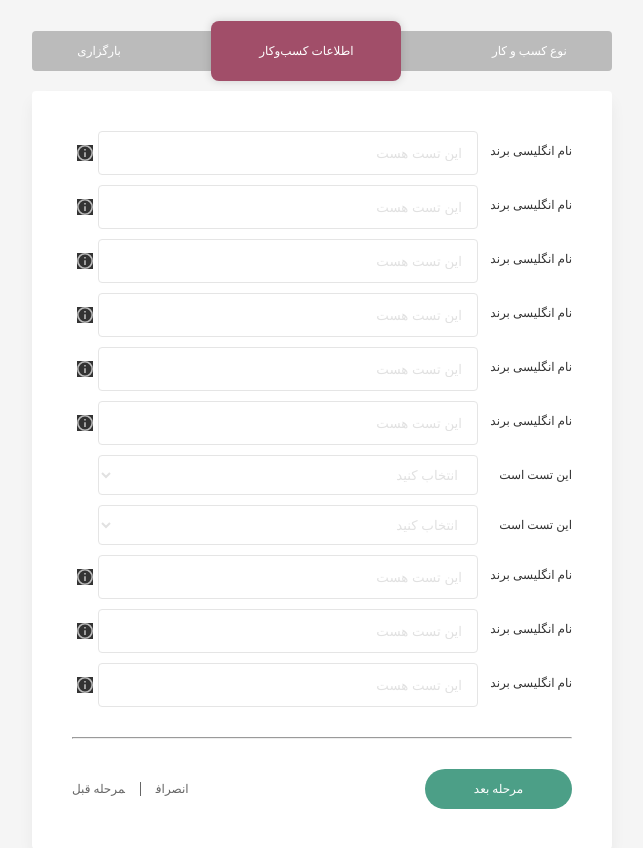
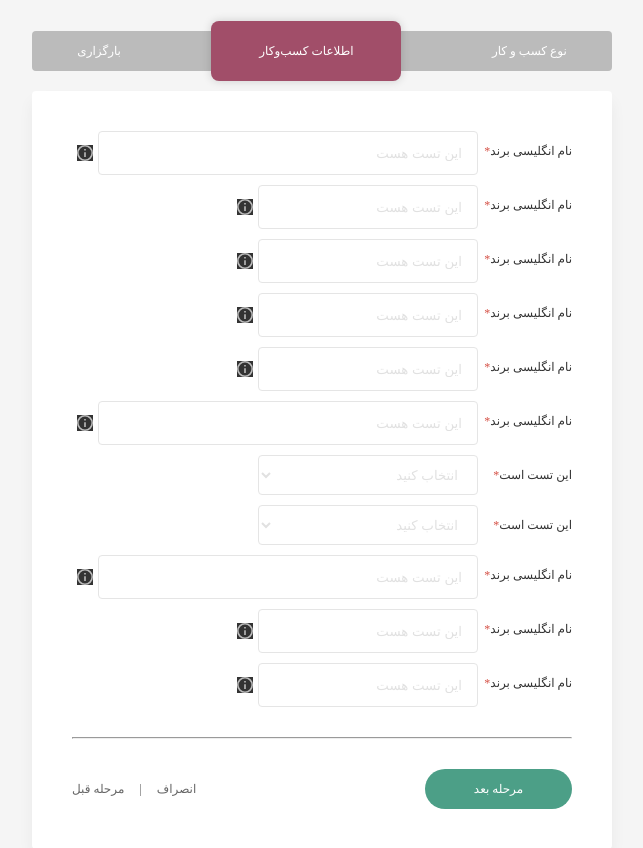
Before and after one commit to Saeed-jlnsi/vandar, a Vue app: page /#/ in a window 1280 px wide. Shown: the part 160-1008 px from the top of the page, without its empty margins (318-961 px from the left). Built offline with nearby package versions, Linux system fonts and the light colour scheme.

Commit message:
Add STAR-ICON and SEPERATOR classes && change the WIDTH of some of the INPUTS

```diff
--- a/src/components/CustomInput/CustomInput.vue
+++ b/src/components/CustomInput/CustomInput.vue
@@ -14,7 +14,7 @@
         </div>
     </div> -->
     <div class="input-wrapper">
-        <label for="name" class="form-label" >نام انگلیسی برند</label>
+        <label for="name" class="form-label" >نام انگلیسی برند<span class="star-icon">*</span></label>
         <input id="name" class="form-input" type="text" placeholder="این تست هست">
         <img class="form-icon" src="/src/assets/icon/information-outline.svg" alt="">
     </div>
--- a/src/components/CustomInput/custom-input.scss
+++ b/src/components/CustomInput/custom-input.scss
@@ -1,9 +1,10 @@
 
+// SHOULD MOVE SHARED STYLES WITH CUSTOM SELECT INPUT TO THE HOME.SCSS
 .input-wrapper {
     margin-bottom: 10px;
     display: grid;
     // FOR NOW!, LATER ASSIGN RELATIVE WIDTH
-    grid-template-columns: 94px 380px 26px;
+    grid-template-columns: 94px 220px 26px;
     grid-row-gap: 10px;
     .form-label {
         color: #333333;
@@ -27,4 +28,14 @@
         height: 16px;
         background: #333333;
     }
+
+    .star-icon {
+        color: #D44D42;
+    }
 }
+
+div.input-wrapper:nth-of-type(1),
+div.input-wrapper:nth-of-type(6),
+div.input-wrapper:nth-of-type(9) {
+    grid-template-columns: 94px 380px 26px;
+}
--- a/src/components/CustomSelect/CustomSelect.vue
+++ b/src/components/CustomSelect/CustomSelect.vue
@@ -1,6 +1,6 @@
 <template>
     <div class="select-wrapper">
-        <label class="form-label" for="">این تست است</label>
+        <label class="form-label" for="">این تست است<span class="star-icon">*</span></label>
         <select class="form-select">
             <option value="0">انتخاب کنید</option>
             <option value="1">تست</option>
--- a/src/components/CustomSelect/custom-select.scss
+++ b/src/components/CustomSelect/custom-select.scss
@@ -2,7 +2,7 @@
 .select-wrapper {
     margin-bottom: 10px;
     display: grid;
-    grid-template-columns: 94px 380px 26px;
+    grid-template-columns: 94px 220px 26px;
     grid-row-gap: 10px;
     .form-label {
         color: #333333;
@@ -17,8 +17,12 @@
         color: #E1E1E1;
     }
 
+    .star-icon {
+        color: #D44D42;
+    }
 
 }
+
 
 // CHANGE THE COLOR OF THE SELECT'S ARROW
 
--- a/src/views/Home.vue
+++ b/src/views/Home.vue
@@ -11,7 +11,7 @@
       </div>
       <div class="registration-form">
         <!-- SHOULD BE LOOPED INSIDE A V-FOR DIRECTIVE -->
-        <!-- <form action=""> -->
+        <form method="post" action="#">
           <app-custom-input class="input-component"></app-custom-input>
           <app-custom-input class="input-component"></app-custom-input>
           <app-custom-input class="input-component"></app-custom-input>
@@ -23,12 +23,12 @@
           <app-custom-input class="input-component"></app-custom-input>
           <app-custom-input class="input-component"></app-custom-input>
           <app-custom-input class="input-component"></app-custom-input>
-        <!-- </form> -->
+        </form>
           <!-- STYLE THE HR TAG LATER -->
           <hr>
           <div class="btn-box">
             <app-button @click.native="submit" color="regular" class="confBtn">مرحله بعد</app-button>
-            <span><a href="#">انصراف</a><a href="#">مرحله قبل</a></span>
+            <span><a href="#">انصراف</a><span class="seperator">|</span><a href="#">مرحله قبل</a></span>
           </div>
       </div>
     </div>
--- a/src/views/home.scss
+++ b/src/views/home.scss
@@ -95,10 +95,9 @@ html {
                         text-decoration: none;
                     }
 
-                    & > span a:first-child {
-                        margin-left: 15px;
-                        padding-left: 15px;
-                        border-left: 1px solid #666666;
+                    .seperator {
+                        margin: 0 15px;
+                        color: #666666;
                     }
                 }
             }
```
